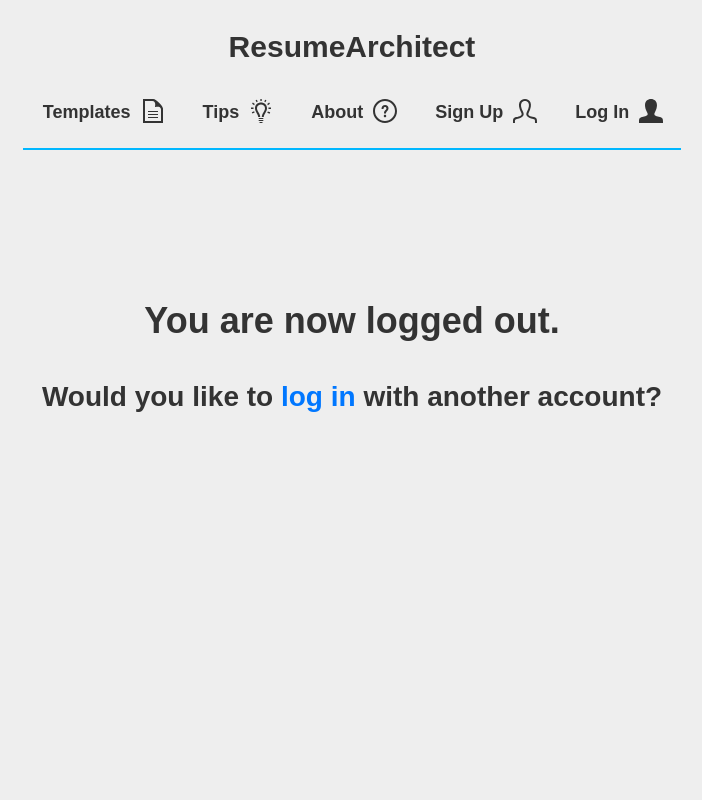
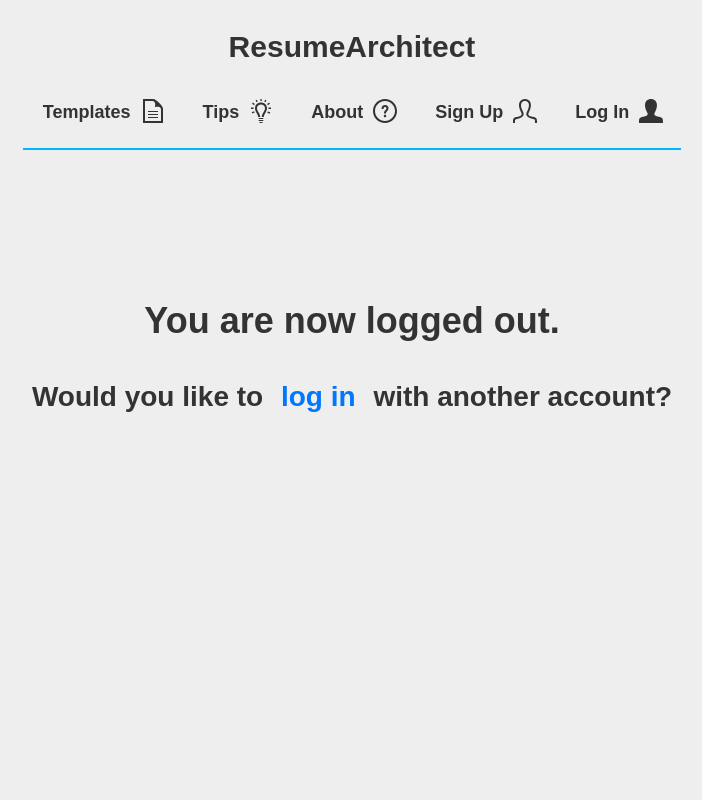
Before and after one commit to cristicismas/resume-architect, a React (Create React App) app in the folder client/: page /logout in a window 1280 px wide. Shown: the top 800 px of the page, without its empty margins (288-990 px from the left). Built offline with nearby package versions, Linux system fonts and the light colour scheme; no server answers; a web font is replaced by a local one.

Commit message:
Restyle the 'login' link in the Logout component

```diff
--- a/client/src/components/pages/Logout.css
+++ b/client/src/components/pages/Logout.css
@@ -14,15 +14,11 @@
 
 #logout a {
   color: #0077ff;
-  padding-top: 5px;
-  padding-bottom: 10px;
+  padding: 10px;
   line-height: 50px;
   border-radius: 5px;
-  border-top: 3px solid transparent;
-  border-bottom: 3px solid transparent;
 }
 
 #logout a:hover {
-  color: #0099ff;
-  border-color:#0099ff;
+  background-color: #d6e9f0;
 }
```
